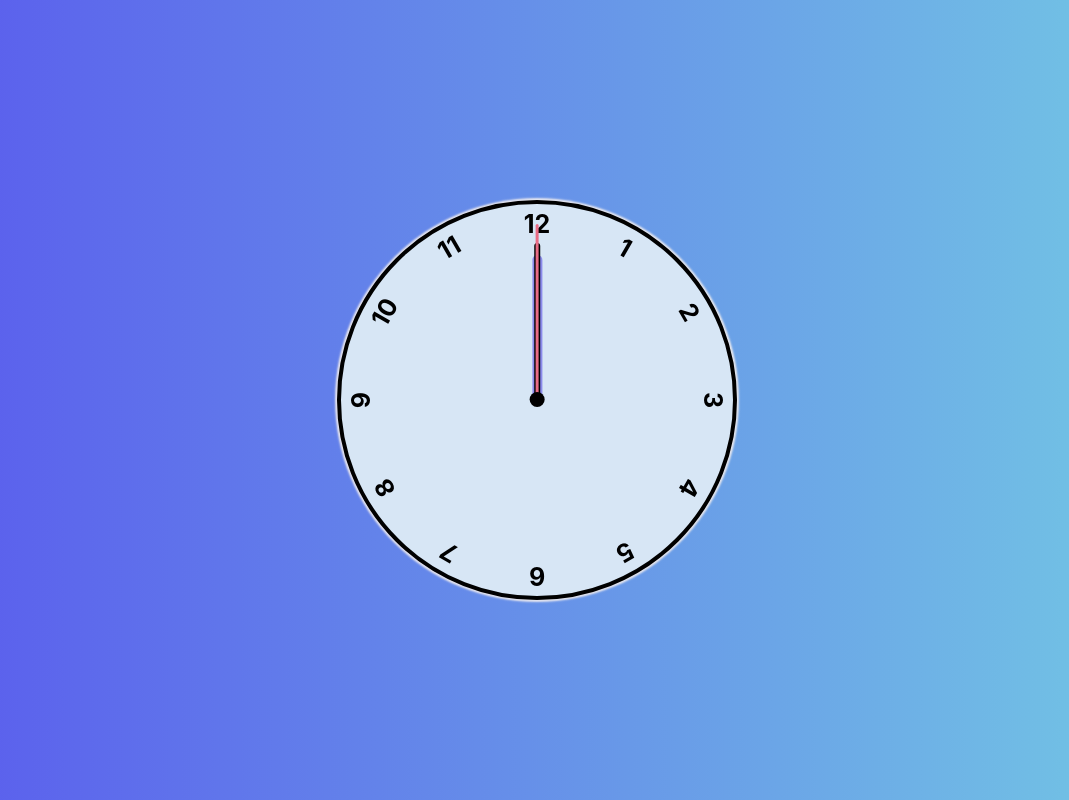
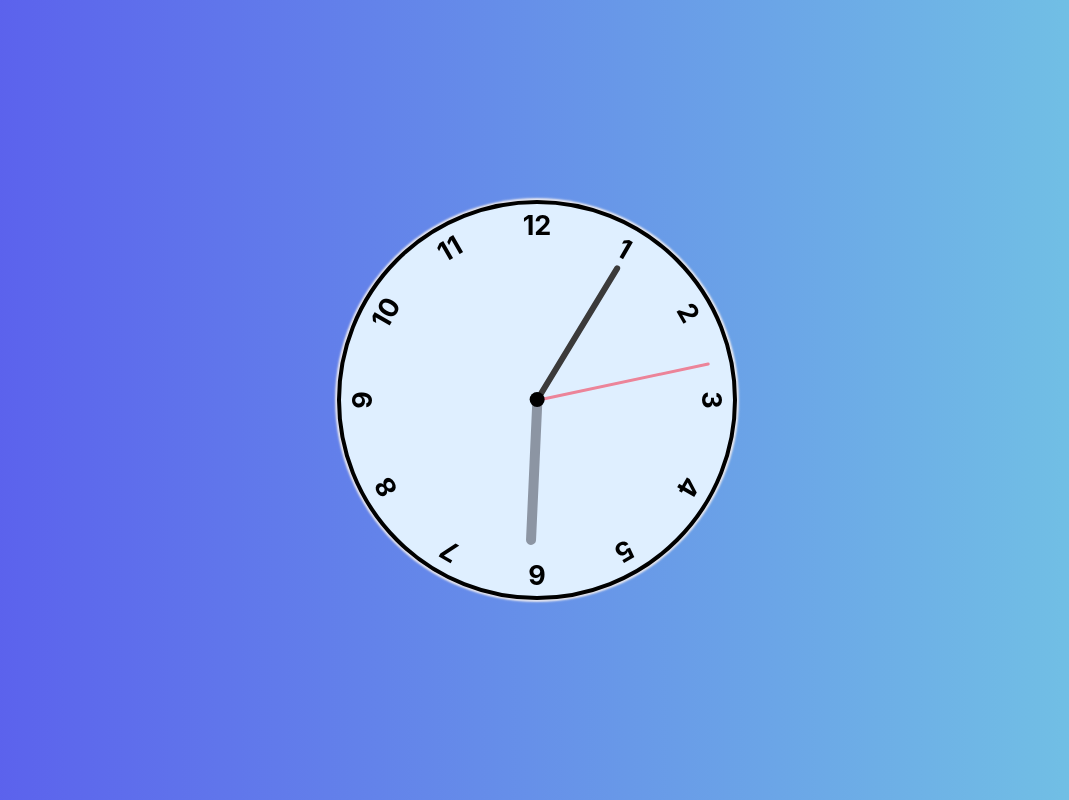
Before and after one commit to mahbub-mahi/CLock, a plain HTML site: page index.html in a window 1280 px wide. Shown: the whole page, without its empty margins (103-1172 px from the left). Drawn offline with Linux system fonts and the light colour scheme.

Commit message:
js added

```diff
--- a/index.html
+++ b/index.html
@@ -9,9 +9,9 @@
 <body>
     <div class="clock">
         <div class="center"></div>
-        <div class="hand hour"></div>
-        <div class="hand minute"></div>
-        <div class="hand second"></div>
+        <div class="hand hour" data-hour-hand></div>
+        <div class="hand minute" data-minute-hand></div>
+        <div class="hand second" data-second-hand></div>
         <div class="number number1">1</div>
         <div class="number number2">2</div>
         <div class="number number3">3</div>
--- a/index.js
+++ b/index.js
@@ -0,0 +1,23 @@
+    setInterval(setClock, 1000)
+
+    const hourHand = document.querySelector("[data-hour-hand]");
+    const minuteHand = document.querySelector("[data-minute-hand]");
+    const secondHand = document.querySelector("[data-second-hand]");
+
+
+    function setClock() {
+        const currentDate = new Date()
+        const secondRatio = currentDate.getSeconds() / 60;
+        const minuteRatio = (secondRatio+currentDate.getMinutes ()) / 60;
+        const hourRatio = (minuteRatio+currentDate.getHours()) / 12;
+
+        setRotation(hourHand, hourRatio);
+        setRotation(minuteHand, minuteRatio);
+        setRotation(secondHand, secondRatio);
+    }
+
+    function setRotation(element,rotation){
+        element.style.setProperty("--rotation", rotation * 360)
+    }
+
+    setClock();
--- a/style.css
+++ b/style.css
@@ -2,7 +2,7 @@
     box-sizing: border-box;
     margin: 0;
     padding: 0px;
-    font-size: 25px;
+    font-size: 27px;
     font-family: -apple-system, BlinkMacSystemFont, 'Segoe UI', Roboto, Oxygen, Ubuntu, Cantarell, 'Open Sans', 'Helvetica Neue', sans-serif;
 }
 
@@ -19,7 +19,7 @@ body{
 .clock{
     width: 400px;
     height: 400px;
-    background-color: rgb(215, 230, 245);
+    background-color: rgb(223, 239, 255);
     border-radius: 50%;
     border: 4.5px solid black;
     box-shadow: 0px 0px 2px 2px rgba(243, 238, 238, 0.9);
@@ -68,7 +68,7 @@ body{
     left: 50%;
     border-top-left-radius: 10px;
     border-top-right-radius : 10px;
-    background-color : blue;
+    background-color : rgb(18, 18, 34);
     transform-origin: bottom;
     z-index: 10;
     transform: translateX(-46%) rotate(calc(var(--rotation)*1deg)) ;
@@ -78,15 +78,15 @@ body{
 .clock .hand.second{
     width: 3px;
     height: 45%;
-    background-color: rgb(233, 108, 133);
+    background-color: rgb(236, 132, 153);
 }
 .clock .hand.minute{
     width: 6px;
     height: 40%;
-    background-color: rgb(0, 0, 0);
+    background-color: rgb(59, 58, 58);
 }
 .clock .hand.hour{
     width: 10px;
     height: 37%;
-    background-color: rgba(36, 16, 219, 0.425);
+    background-color: rgba(28, 26, 39, 0.425);
 }
```
